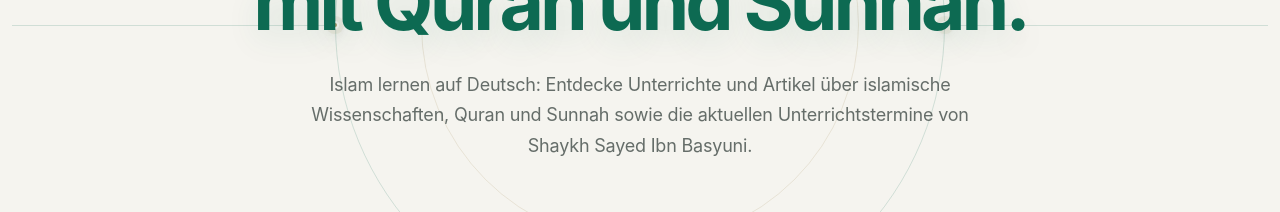
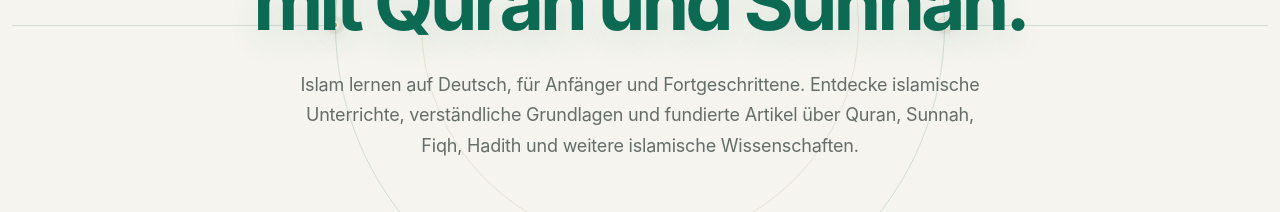
Before and after one commit to SoufianElfouzari/Shaykh-Sayed-Ibn-Basyuni-Website, a React (Vite) app: page / in a window 1280 px wide. Shown: the part 347-559 px from the top of the page. Built offline with nearby package versions, Linux system fonts and the light colour scheme; no server answers; the database is empty.

Commit message:
seo(home): target Islam lernen and beginner queries including Hadith

```diff
--- a/src/pages/Home/components/Hero/Hero.jsx
+++ b/src/pages/Home/components/Hero/Hero.jsx
@@ -29,9 +29,10 @@ function Hero() {
         </h1>
 
         <p className="sib-home-hero-description">
-          Islam lernen auf Deutsch: Entdecke Unterrichte und Artikel
-          über islamische Wissenschaften, Quran und Sunnah sowie die
-          aktuellen Unterrichtstermine von Shaykh Sayed Ibn Basyuni.
+          Islam lernen auf Deutsch, für Anfänger und Fortgeschrittene.
+          Entdecke islamische Unterrichte, verständliche Grundlagen und
+          fundierte Artikel über Quran, Sunnah, Fiqh, Hadith und weitere
+          islamische Wissenschaften.
         </p>
       </div>
     </section>
```
